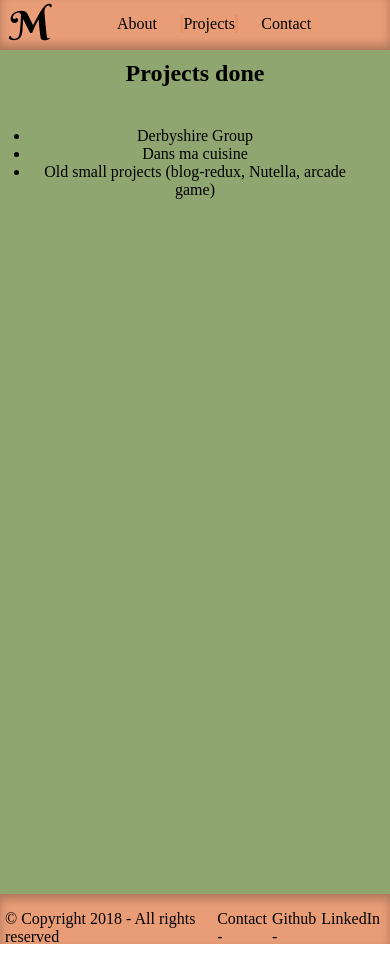
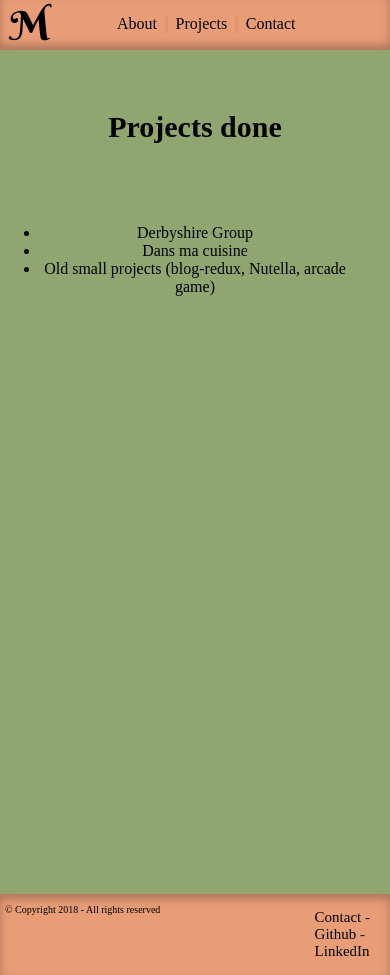
Before and after one commit to micheledh/react-portfolio, a React app: page /projects in a window 390 px wide. Before the commit the page ends 946 px from the top, so only its background shows below. Built offline with nearby package versions, Linux system fonts and the light colour scheme.

Commit message:
Add responsive and variables.scss

```diff
--- a/src/javascript/component/header/Header.js
+++ b/src/javascript/component/header/Header.js
@@ -14,7 +14,7 @@ export default class Header extends Component {
 
             <nav className={styles.navHeader}>
                 <Link to="/about" className={styles.navCat}>About</Link>
-                <Link to="/projects" className={styles.navCat}>Projects</Link>
+                <Link to="/projects" className={styles.navCat + ' ' + styles.middleCat}>Projects</Link>
                 <Link to="/contact" className={styles.navCat}>Contact</Link>
 
             </nav>
--- a/src/styles/about/about.scss
+++ b/src/styles/about/about.scss
@@ -1,30 +1,47 @@
+@import '../variables.scss';
+
 .aboutBody {
   padding: 10px;
   text-align: center;
-  background-color: #E89D774D;
+  background-color: $orangeLight;
 }
 
 .mainTitle {
-  margin: 50px;
-  font-size: 30px;
+  margin: $marginTitle;
+  font-size: $fontSizeTitle;
 }
 
 .listTitle {
-  font-size: 22px;
+  font-size: 18px;
 }
 
 .subListTitle {
-  font-size: 18px;
+  font-size: 16px;
   font-weight: normal;
 }
 
 .listDiv {
   margin: 5px auto;
   text-align: left;
-  width: 61%;
+  width: 90%;
+  font-size: 14px;
 }
 
 .hr {
   width: 50%;
   margin: 40px auto;
 }
+
+
+@media only screen and (min-width: $widthMedium) {
+  .listTitle {
+    font-size: 22px;
+  }
+  .subListTitle {
+    font-size: 18px;
+  }
+  .listDiv {
+    font-size: 16px;
+    width: 61%;
+  }
+}
--- a/src/styles/contact/contact.scss
+++ b/src/styles/contact/contact.scss
@@ -1,13 +1,15 @@
+@import '../variables.scss';
+
 .contactBody {
-  background-color: #F3D796;
+  background-color: $yellowLight;
   text-align: center;
   height: 100%;
+  padding: 10px;
 }
 
 .contactTitle {
-  margin: 0;
-  padding: 20px;
-  font-size: 35px;
+  margin: $marginTitle;
+  font-size: $fontSizeTitle;
 }
 
 .name {
@@ -15,13 +17,13 @@
 }
 
 .email {
-  font-size: 20px;
+  font-size: 16px;
   margin: 40px;
 }
 
 .link {
   text-decoration: none;
-  color: black;
+  color: $black;
   margin: 10px;
 }
 
@@ -30,3 +32,9 @@
   font-size: 25px;
   font-style: italic;
 }
+
+@media only screen and (min-width: $widthMedium) {
+  .email {
+    font-size: 20px;
+  }
+}
--- a/src/styles/footer/footer.scss
+++ b/src/styles/footer/footer.scss
@@ -1,25 +1,39 @@
+@import '../variables.scss';
+
 .footer {
-  height: 50px;
+  min-height: $footerHeight;
   display: flex;
   justify-content: space-between;
-  background-color: #E89D77;
+  background-color: $orangeBright;
   box-shadow: inset 0 5px 10px 0 rgba(0,0,0,0.25);
 }
 
 .copyright {
   margin-left: 5px;
+  font-size: 10px;
 }
 
 .contactLinks {
-  margin-right: 5px;
+  margin-right: 15px;
   display: flex;
+  font-size: 15px;
+  flex-direction: column;
 }
 
 .link {
   margin-right: 5px;
-  color: black;
+  color: $black;
   text-decoration: none;
   &:hover {
     cursor: pointer;
   }
 }
+
+@media only screen and (min-width: $widthMedium) {
+  .copyright {
+    font-size: 14px;
+  }
+  .contactLinks {
+    flex-direction: row;
+  }
+}
--- a/src/styles/header/header.scss
+++ b/src/styles/header/header.scss
@@ -1,10 +1,12 @@
+@import '../variables.scss';
+
 .header {
   width: 100%;
   height: 50px;
   display: flex;
   justify-content: space-around;
   box-shadow: inset 0 -5px 10px 0 rgba(0,0,0,0.25);
-  background-color: #E89D77;
+  background-color: $orangeBright;
   position: relative;
 }
 
@@ -12,7 +14,7 @@
   margin: auto auto auto 10px;
   font-family: 'Berkshire Swash', cursive;
   font-size: 40px;
-  color: black;
+  color: $black;
   text-decoration: none;
 }
 
@@ -28,7 +30,7 @@
 
 .navCat {
   margin: auto;
-  color: black;
+  color: $black;
   text-decoration: none;
   &:hover {
     cursor: pointer;
@@ -36,11 +38,15 @@
 }
 
 .navCat:first-child {
-  border-right: solid 3px #E5936B;
-  padding-right: 15%;
+  border-right: solid 3px $orangeBorderCat;
+  padding-right: 5%;
 }
 
 .navCat:last-child {
-  border-left: solid 3px #E5936B;
-  padding-left: 15%;
+  border-left: solid 3px $orangeBorderCat;
+  padding-left: 5%;
 }
+
+.middleCat {
+  margin: auto 5%;
+}
--- a/src/styles/main/main.scss
+++ b/src/styles/main/main.scss
@@ -1,9 +1,11 @@
+@import '../variables.scss';
+
 .main {
-  background-color: #221930;
+  background-color: $purpleBackground;
 }
 
 .backgroundImg {
-  height: calc(100vh - 50px);
+  height: calc(100vh - #{$footerHeight});
   width: 100%;
   background-image: url("../../images/kale-salad.jpg");
   position: relative;
@@ -17,7 +19,7 @@
   display: flex;
   flex-direction: column;
   position: absolute;
-  top: 20%;
+  top: 5%;
   left: 50%;
   transform: translate(-50%);
 }
@@ -29,6 +31,7 @@
   bottom: 0;
   left: 50%;
   transform: translate(-50%);
+  margin-bottom: 15px;
   &:hover {
     cursor: pointer;
   }
@@ -46,7 +49,7 @@
   margin: 30px auto;
   line-height: 40px;
   font-size: 17px;
-  color: black;
+  color: $white;
   text-decoration: none;
   &:hover {
     cursor: pointer;
@@ -54,7 +57,7 @@
 }
 
 .checkWork {
-  color: white;
+  color: $white;
   font-size: 20px;
 }
 
@@ -71,7 +74,7 @@
 }
 
 .project {
-  border: 1px solid #8FA572;
+  border: 1px solid $greenLightBorder;
   border-radius: 5%;
   width: 40%;
   max-width: 450px;
@@ -79,8 +82,8 @@
   flex-direction: column;
   margin: 20px auto;
   min-width: 250px;
-  background-color: #0F3F40;
-  color: white;
+  background-color: $greenProjectBackground;
+  color: $white;
 }
 
 .projectImg {
@@ -93,3 +96,12 @@
 .projectTitle, .projectDescription {
   margin: 10px;
 }
+
+@media only screen and (min-width: $widthMedium) {
+  .titleContainer {
+    top: 20%;
+  }
+  .freeQuote {
+    color: $black;
+  }
+}
--- a/src/styles/projectContainerSmall/projectContainerSmall.scss
+++ b/src/styles/projectContainerSmall/projectContainerSmall.scss
@@ -1,13 +1,15 @@
+@import '../variables.scss';
+
 .project {
-  border: 1px solid #8FA572;
+  border: 1px solid $greenLightBorder;
   border-radius: 5%;
   max-width: 450px;
   display: flex;
   flex-direction: column;
   margin: 20px;
   min-width: 250px;
-  background-color: #0F3F40;
-  color: white;
+  background-color: $greenProjectBackground;
+  color: $white;
 }
 
 .projectImg {
--- a/src/styles/projectPage/projectPage.scss
+++ b/src/styles/projectPage/projectPage.scss
@@ -1,6 +1,7 @@
+@import '../variables.scss';
+
 .projectPageBody {
-  background-color: #8FA670;
-  height: 100%;
+  background-color: $greenProjectPage;
 }
 
 .projectTitle {
@@ -16,7 +17,7 @@
 }
 
 .projectDescription {
-  margin: 50px;
+  margin: 15px;
 }
 
 .skillsList {
@@ -26,10 +27,20 @@
 
 .linkToWebsite {
   text-decoration: none;
-  color: black;
+  color: $black;
   line-height: 70px;
   font-size: 25px;
   font-style: italic;
   display: block;
   text-align: center;
 }
+
+
+@media only screen and (min-width: $widthMedium) {
+  .projectPageBody {
+    height: 100%;
+  }
+  .projectDescription {
+    margin: 50px;
+  }
+}
--- a/src/styles/projectsList/projectsList.scss
+++ b/src/styles/projectsList/projectsList.scss
@@ -1,12 +1,15 @@
+@import '../variables.scss';
+
 .projectsListBody {
-  background-color: #8FA670;
+  background-color: $greenProjectList;
   text-align: center;
   height: 100%;
+  padding: 10px;
 }
 
 .projectsListTitle {
-  margin: 0;
-  padding: 10px;
+  margin: $marginTitle;
+  font-size: $fontSizeTitle;
 }
 
 .projectsList {
@@ -16,5 +19,5 @@
 
 .linkToProjectPage {
   text-decoration: none;
-  color: black;
+  color: $black;
 }
--- /dev/null
+++ b/src/styles/variables.scss
@@ -0,0 +1,24 @@
+// MEDIA QUERIES
+
+$widthMedium: 600px;
+
+
+//COLORS
+
+$orangeLight: #E89D774D;
+$orangeBright: #E89D77;
+$black: #000;
+$white: #fff;
+$orangeBorderCat: #E5936B;
+$yellowLight: #F3D796;
+$greenProjectList: #8FA670;
+$greenLightBorder: #8FA572;
+$greenProjectBackground: #0F3F40;
+$greenProjectPage: #8FA670;
+$purpleBackground: #221930;
+
+
+// SIZES
+$marginTitle: 50px;
+$fontSizeTitle: 30px;
+$footerHeight: 50px;
```
